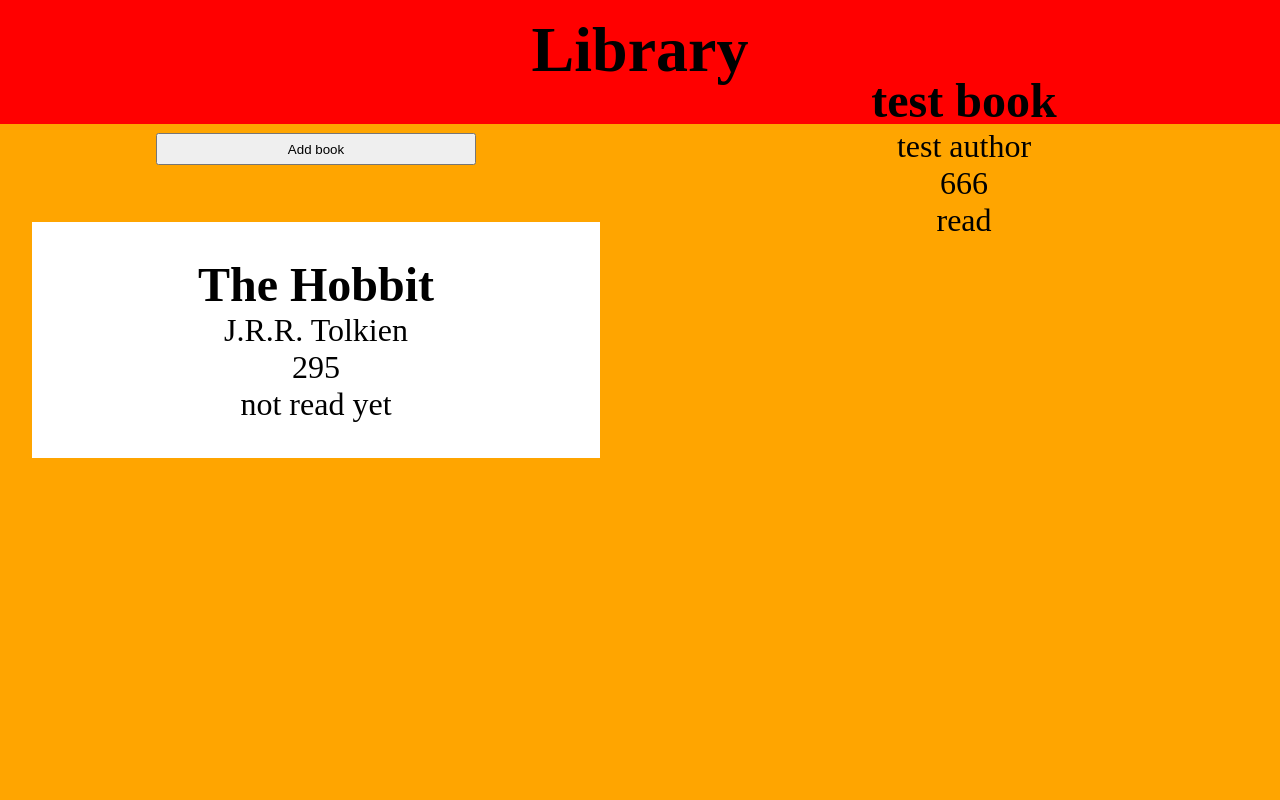
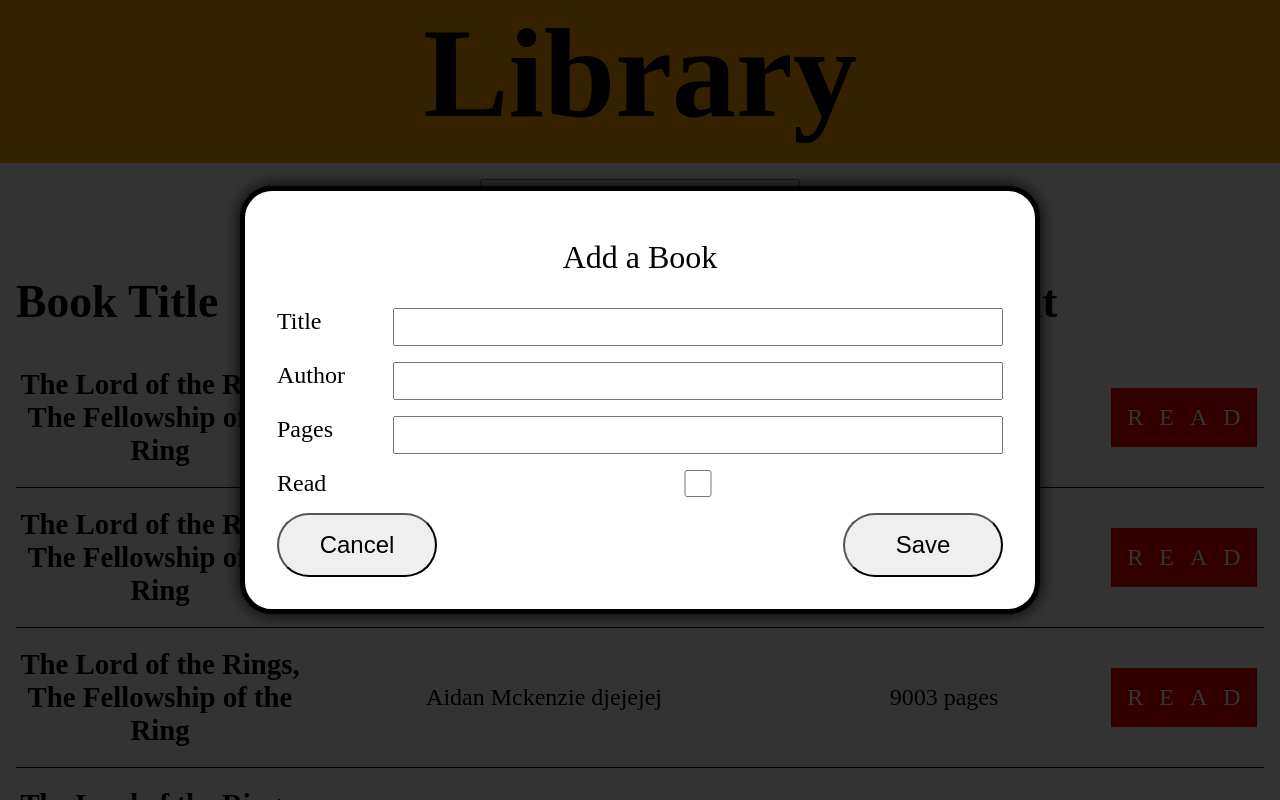
Before and after one commit to mckensis/library, a plain HTML site: page index.html in a window 1280 px wide. Both pictures are taken after a click on the button "Add book". Shown: the top 800 px of the page. Drawn offline with Linux system fonts and the light colour scheme.

Commit message:
updated interface, add book needs programmed

```diff
--- a/index.html
+++ b/index.html
@@ -8,12 +8,33 @@
     <link rel="stylesheet" href="styles.css">
 </head>
 <body>
-    <header><h1>Library</h1></header>
-    <main>
-        <section class="mainLibrary">
-            <button class="addBook">Add book</button>
-        </section>
-        <div class="newBook"></div>
-    </main>
+    <header>
+        <h1>Library</h1>
+    </header>
+    <button class="addBookButton">Add book</button>
+    <section class="libraryDisplay">
+        <article class="libraryHeadings">
+            <h2>Book Title</h2>
+            <h2>Author</h2>
+            <h2>Page Count</h2>
+        </article>
+    </section>
+    <div class="newBookPopup">
+        <form class="newBookForm">
+            <legend>Add a Book</legend>
+            <label for="bookTitle">Title</label>
+            <input type="text" id="bookTitle">
+            <label for="bookAuthor">Author</label>
+            <input type="text" id="bookAuthor">
+            <label for="bookPages">Pages</label>
+            <input type="number" id="bookPages" min="1" max="9999">
+            <label for="bookRead">Read</label>
+            <input type="checkbox" id="bookRead">
+            <div class="formButtons">
+                <button class="cancelButton">Cancel</button>
+                <button class="saveButton">Save</button>
+            </div>
+        </form>
+    </div>
 </body>
 </html>
--- a/script.js
+++ b/script.js
@@ -1,6 +1,8 @@
 let bookLibrary = [];
-const pageLibrary = document.querySelector(".mainLibrary");
-const addBookButton = document.querySelector(".addBook");
+const pageLibrary = document.querySelector(".libraryDisplay");
+const addBookButton = document.querySelector(".addBookButton");
+const cancelButton = document.querySelector(".cancelButton");
+const saveButton = document.querySelector(".saveButton");
 
 function Book(title, author, pages, read) {
     this.title = title;
@@ -12,18 +14,44 @@ function Book(title, author, pages, read) {
     }
 }
 
-addBookButton.addEventListener("click", newBook);
+addBookButton.addEventListener("click", addNewBook);
+cancelButton.addEventListener("click", removeOverlay);
+saveButton.addEventListener("click", saveBook);
 
-function newBook() {
-    console.log("new book");
+function loadOverlay() {
+    const overlay = document.createElement("div");
+    overlay.classList.add("overlay");
+    document.body.appendChild(overlay);
 }
 
-// example:
-let theHobbit = new Book("The Hobbit", "J.R.R. Tolkien", 295, "not read yet");
-let booky = new Book("test book", "test author", 666, "read");
-bookLibrary.push(theHobbit);
-bookLibrary.push(booky);
+function removeOverlay(e) {
+    e.preventDefault();
+    const overlay = document.querySelector(".overlay");
+    const popup = document.querySelector(".newBookPopup");
+    popup.style.visibility = "hidden";
+    document.body.removeChild(overlay);
+}
 
+function saveBook(e) {
+    e.preventDefault();
+    console.log("saved");
+    removeOverlay(e);
+}
+
+function addNewBook(e) {
+    e.preventDefault();
+    const popup = document.querySelector(".newBookPopup");
+    popup.style.visibility = "visible";
+    loadOverlay();
+}
+
+for (let i = 0; i < 20; i++) {
+    let book = new Book("The Lord of the Rings, The Fellowship of the Ring", "Aidan Mckenzie djejejej", 9003, true);
+    bookLibrary.push(book);
+}
+
+let abook = new Book("anotha test", "adn", 666, false);
+bookLibrary.push(abook);
 
 for (const book of bookLibrary) {
     let div = document.createElement("div");
@@ -34,12 +62,17 @@ for (const book of bookLibrary) {
 
     title.textContent = book.title;
     author.textContent = book.author;
-    pages.textContent = book.pages;
-    read.textContent = book.read;
-    div.classList.add("book");
+    pages.textContent = `${book.pages} pages`;
+    div.classList.add("bookCard");
     div.appendChild(title);
     div.appendChild(author);
     div.appendChild(pages);
-    div.appendChild(read);
+
+    if (book.read) {
+        read.textContent = "read";
+        read.classList.add("readBook");
+        div.appendChild(read);
+    }
+
     pageLibrary.appendChild(div);
 }
--- a/styles.css
+++ b/styles.css
@@ -5,64 +5,161 @@
 }
 
 body {
-    width: 100vw;
+    display: grid;
     height: 100vh;
-    display: grid;
     place-items: center;
-    place-content: center;
     grid-auto-flow: row;
-    grid-template-rows: 100px 1fr;
-    background-color: red;
+    grid-template-rows: repeat(2, max-content) 1fr;
     position: relative;
-    gap: 1.5rem;
 }
 
 header {
-    display: grid;
-    font-size: 2rem;
+    font-size: 4rem;
+    background-color: orange;
+    width: 100%;
+    text-align: center;
+    padding-bottom: 1rem;
 }
 
-main {
-    width: 100vw;
-    height: 100%;
-    background-color: yellow;
+section.libraryDisplay {
+    display: grid;
+    place-items: center;
+    padding-top: 2rem;
+    width: 100%;
+    padding-left: 1rem;
+    padding-right: 1rem;
+    padding-bottom: 2rem;
+    grid-template-rows: max-content;
+    grid-auto-rows: max-content;
 }
 
-section.mainLibrary {
-    background-color: orange;
+section.libraryDisplay .libraryHeadings {
     display: grid;
-    gap: 1rem;
-    height: 100%;
+    width: 100%;
+    grid-template-columns: 1fr 30rem 20rem 10rem;
     grid-auto-flow: column;
-    grid-template-columns: repeat(auto-fit, minmax(200px, 1fr));
-    grid-template-rows: 50px repeat(auto-fit, minmax(200px, 300px));
-    grid-auto-rows: minmax(200px, 300px)
+    font-size: 1.9rem;
+    padding-bottom: 1.5rem;
+    position: sticky;
+    top: 0;
+    background-color: #fff;
 }
 
-.addBook {
+.libraryHeadings :first-child {
+    justify-self: left;
+}
+
+
+.libraryHeadings :nth-child(2),
+.libraryHeadings :nth-child(3) {
+    justify-self: center;
+}
+
+.addBookButton {
     display: grid;
-    grid-row: 1;
+    grid-row: 2;
     width: 20rem;
-    height: 2rem;
+    height: 3rem;
+    margin: 1rem;
     place-self: center;
     place-items: center;
 }
 
-.book {
-    margin: 2rem;
+.bookCard {
+    width: 100%;
+    height: 100%;
+    display: grid;
+    grid-template-columns: 1fr 30rem 20rem 10rem;
+    border-bottom: 1px solid black;
+    text-align: center;
     background-color: #fff;
-    font-size: 2rem;
     display: grid;
     place-content: center;
     place-items: center;
+    margin-bottom: 0.5rem;
 }
 
-.newBook {
-    visibility: hidden;
+.bookCard .readBook {
+    padding: 1rem 0rem 1rem 1rem;
+    text-transform: uppercase;
+    letter-spacing: 1rem;
+    background-color: red;
+    color: white;
+}
+.bookCard h2 {
+    font-size: 1.8rem;
+    justify-self: left;
+    padding: 1rem 0rem;
+}
+
+.bookCard p {
+    font-size: 1.5rem;
+}
+
+.overlay {
+    width: 100%;
+    height: 100%;
+    background-color: rgba(0,0,0,0.8);
     position: absolute;
     top: 0;
     left: 0;
-    width: 5rem;
-    height: 10rem;
-    background-color: blue;
+    z-index: 1;
 }
+
+.newBookPopup {
+    visibility: hidden;
+    position: absolute;
+    place-self: center;
+    width: 50rem;
+    height: auto;
+    background-color: white;
+    border: 5px solid black;
+    border-radius: 2rem;
+    padding: 2rem;
+    box-shadow: 0 0 1rem black;
+    z-index: 2;
+}
+
+.newBookForm {
+    display: grid;
+    height: 100%;
+    grid-auto-flow: row;
+    grid-auto-rows: max-content;
+    grid-template-columns: 100px 1fr;
+    font-size: 1.5rem;
+    gap: 1rem;
+}
+
+.newBookForm input {
+    padding: 0.5rem;
+    font-size: 1rem;
+}
+
+.newBookForm legend {
+    font-size: 2rem;
+    text-align: center;
+    place-self: center;
+    align-self: center;
+    grid-column: 1 / -1;
+    padding: 1rem;
+}
+
+.formButtons {
+    grid-column: 1 / -1;
+    display: grid;
+    grid-auto-flow: column;
+}
+
+.formButtons :last-child {
+    justify-self: end;
+}
+
+button {
+}
+
+.newBookForm button {
+    padding: 1rem;
+    width: 10rem;
+    border-radius: 2rem;
+    font-size: 1.5rem;
+}
```
